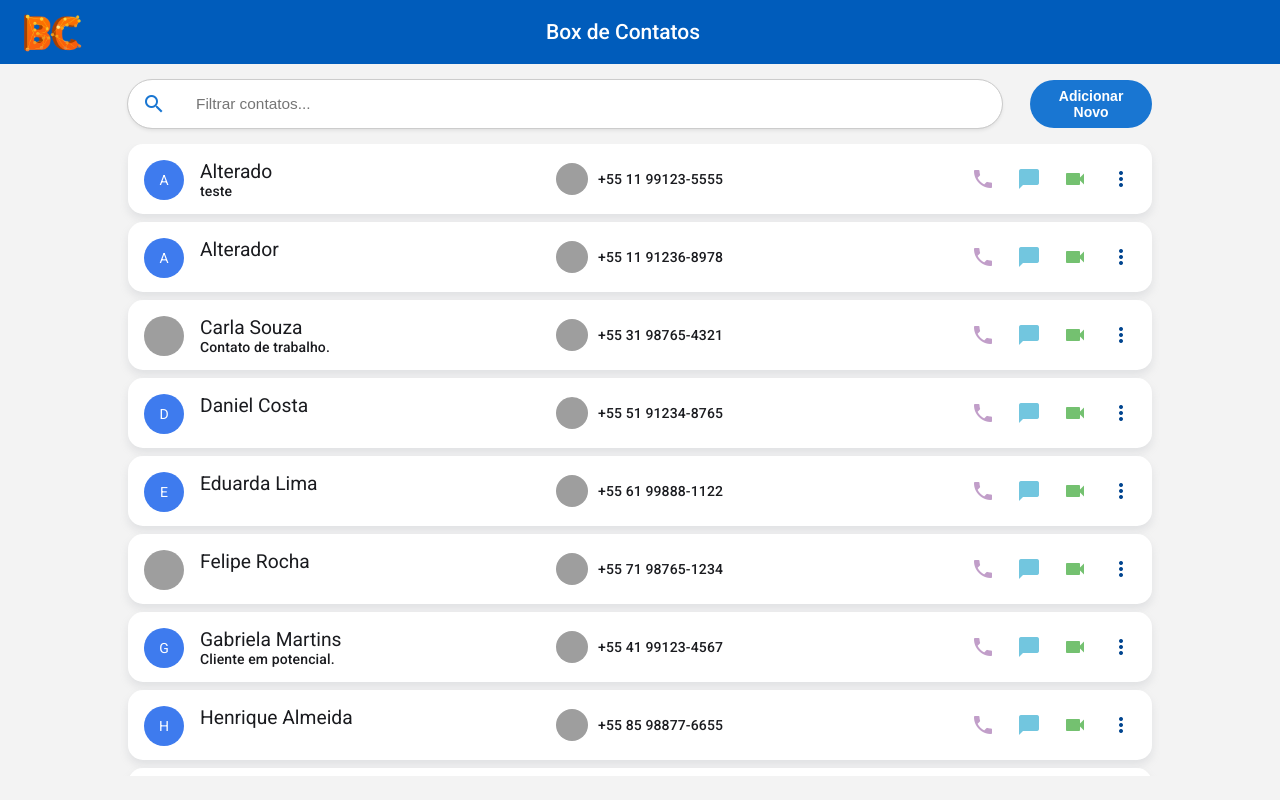
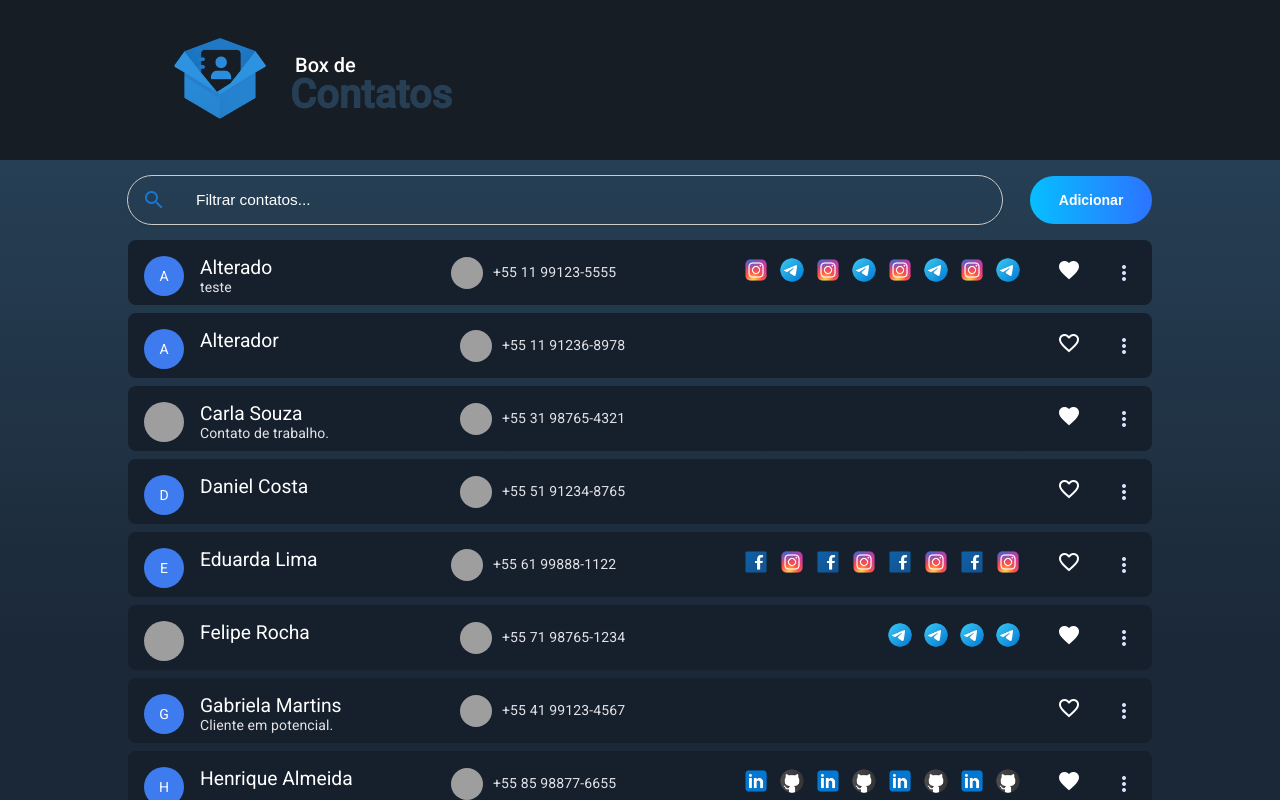
Before and after one commit to matigous/contact-box, an Angular app: page /contacts in a window 1280 px wide. Built offline with nearby package versions, Linux system fonts and the light colour scheme; data requests are answered from the project's data file; grey boxes are pictures that could not be loaded.

Commit message:
update  style page

```diff
--- a/src/app/app.scss
+++ b/src/app/app.scss
@@ -4,5 +4,5 @@
   width: 100vw;
   height: 100vh;
   overflow: hidden;
-  background-color: #f3f3f3;
+  color: white !important;
 }
--- a/src/app/features/contacts/list/components/filter/filter.html
+++ b/src/app/features/contacts/list/components/filter/filter.html
@@ -5,5 +5,5 @@
       placeholder="Filtrar contatos..." />
   </div>
   <span class="spacer"></span>
-  <button routerLink='/contact-details/'>Adicionar Novo</button>
+  <button routerLink='/contact-details/'>Adicionar</button>
 </div>
--- a/src/app/features/contacts/list/components/filter/filter.scss
+++ b/src/app/features/contacts/list/components/filter/filter.scss
@@ -16,6 +16,12 @@
     border: 0px;
     border-radius: 24px;
     outline: none !important;
+    background: none;
+    color: #ffffff;
+  }
+
+  .filter-input::placeholder {
+    color: white;
   }
 
   button {
@@ -31,8 +37,9 @@
     outline: none !important;
     padding: 16px 20px;
     font-weight: 600;
-    background: #1976d2;
-    color: #fff;
+    background: linear-gradient(90deg, #06BFFF 0%, #2D73FF 100%);
+    ;
+    color: #ffffff;
     cursor: pointer;
     transition: background 0.2s;
   }
@@ -55,9 +62,10 @@
     padding: 0 0 0 1rem;
     border-radius: 24px;
     outline: 1px solid #ccc;
-    background: #fff;
+    // background: #fff;
     box-shadow: 0 2px 4px rgba(0, 0, 0, 0.1);
     gap: 8px;
+
   }
 }
 
--- a/src/app/features/contacts/list/components/list-item/list-item.html
+++ b/src/app/features/contacts/list/components/list-item/list-item.html
@@ -1,4 +1,4 @@
-<mat-card (click)="show(contactItem.id)" class="contact-container">
+<mat-card class="contact-container">
   <mat-card-header>
     <img *ngIf="contactItem.photo; else noAvatar" mat-card-avatar src="{{contactItem.photo}}" alt="contact photo">
     <ng-template #noAvatar>
@@ -9,7 +9,7 @@
       </div>
     </ng-template>
     <mat-card-title>{{contactItem.name}}</mat-card-title>
-    <mat-card-subtitle>{{contactItem.notes}}</mat-card-subtitle>
+    <mat-card-subtitle subtitle-text-size>{{contactItem.notes}}</mat-card-subtitle>
   </mat-card-header>
   <div *ngIf="contactItem.phone; else showEmail" class="contact-phone">
     <img mat-card-avatar class="national-flag" src="https://cdn-icons-png.flaticon.com/512/3909/3909370.png"
@@ -22,12 +22,35 @@
       <mat-card-subtitle subtitle-text-size>{{contactItem.email}}</mat-card-subtitle>
     </div>
   </ng-template>
+  <div class="social-network-container">
+    <div class="social-network-content">
+      <div *ngFor="let icon of contactItem.socialNetworks">
+        <img class="social-network-icon" [src]="getIcon(icon.type)">
+      </div>
+      <div *ngFor="let icon of contactItem.socialNetworks">
+        <img class="social-network-icon" [src]="getIcon(icon.type)">
+      </div>
+      <div *ngFor="let icon of contactItem.socialNetworks">
+        <img class="social-network-icon" [src]="getIcon(icon.type)">
+      </div>
+      <div *ngFor="let icon of contactItem.socialNetworks">
+        <img class="social-network-icon" [src]="getIcon(icon.type)">
+      </div>
+    </div>
+    <div>
+      <mat-icon style=" padding-left: 20px;" [class]="contactItem.fav ?'favorite-icon-color' : ''
+                  ">
+        {{
+        contactItem.fav ? "favorite": "favorite_border"
+        }}
+      </mat-icon>
+    </div>
+
+
 
     <mat-card-actions>
-    <button matMiniFab (click)="$event.stopPropagation()"><mat-icon style="color: #C19EC9;"> phone</mat-icon></button>
-    <button matMiniFab (click)="$event.stopPropagation()"><mat-icon style="color: #72C6DF"> chat_bubble</mat-icon></button>
-    <button matMiniFab (click)="$event.stopPropagation()"><mat-icon style="color: #74C170"> videocam</mat-icon></button>
-    <button matMiniFab (click)="$event.stopPropagation()" [matMenuTriggerFor]="menu" aria-label="Example icon-button with a menu">
+      <button matMiniFab (click)="$event.stopPropagation()" [matMenuTriggerFor]="menu"
+        aria-label="Example icon-button with a menu">
         <mat-icon>more_vert</mat-icon>
       </button>
       <mat-menu #menu="matMenu">
@@ -41,4 +64,6 @@
         </button>
       </mat-menu>
     </mat-card-actions>
+  </div>
+
 </mat-card>
--- a/src/app/features/contacts/list/components/list-item/list-item.scss
+++ b/src/app/features/contacts/list/components/list-item/list-item.scss
@@ -1,17 +1,21 @@
 .contact-container {
   display: flex;
   flex-direction: row;
-  height: 70px;
+  height: 65px;
   justify-content: space-between;
-  cursor: pointer;
+}
+
+.contact-container:hover {
+  transform: scale(1.03);
+  transition: transform 150ms ease-in-out;
+
 }
 
 .mat-mdc-card {
   box-shadow: none;
   border-radius: 0;
-  border-radius: 15px;
-  background-color: #ffffff;
-  box-shadow: rgba(149, 157, 165, 0.2) 0px 5px 8px;
+  border-radius: 8px;
+  background-color: #16202D;
 }
 
 .mat-mdc-card:hover {
@@ -33,10 +37,23 @@
   margin: 0;
 }
 
-.mat-mdc-card-actions {
-  width: 200px;
+
+.social-network-container {
   display: flex;
-  justify-content: space-around;
+  align-items: center;
+  justify-content: flex-end;
+  gap: 15px;
+  flex: 1;
+
+}
+
+.social-network-content {
+  display: flex;
+  gap: 8px;
+}
+
+.social-network-icon {
+  width: 28px;
 }
 
 .mdc-fab {
@@ -49,19 +66,18 @@
   height: 32px;
 }
 
-.mat-divider {
-  border-color: #cfcfcfe0;
-}
-
 .no-avatar {
   display: flex;
   justify-content: center;
   align-items: centerr;
   background-color: #3e7bee;
-
 }
 
 .letter-avatar {
   color: white;
   margin: 12px;
 }
+
+.mat-mdc-card-subtitle {
+  font-weight: 400;
+}
--- a/src/app/features/contacts/list/components/list-item/list-item.ts
+++ b/src/app/features/contacts/list/components/list-item/list-item.ts
@@ -6,8 +6,9 @@ import {
   Output,
   inject,
 } from '@angular/core';
-import { Contact } from '../../../../../shared/types/types';
+import { Contact } from '../../../../../shared/models/contact-model';
 import { Router } from '@angular/router';
+import { SocialNetworkIcon } from '../../../../../shared/models/social-network-model';
 import { ThisReceiver } from '@angular/compiler';
 
 @Component({
@@ -23,10 +24,6 @@ export class ListItem {
   @Input() contactItem: Contact = {} as Contact;
   @Output() onDelete = new EventEmitter();
 
-  show(id: string) {
-    this.router.navigate(['/contact-details', id]);
-  }
-
   edit(id: string, event: Event) {
     event.stopPropagation();
     this.router.navigate(['/contact-details', id], {
@@ -40,4 +37,8 @@ export class ListItem {
     event.stopPropagation();
     this.onDelete.emit(id);
   }
+
+  getIcon(icon: string) {
+    return SocialNetworkIcon[icon as keyof typeof SocialNetworkIcon];
+  }
 }
--- a/src/app/features/contacts/list/list.scss
+++ b/src/app/features/contacts/list/list.scss
@@ -21,7 +21,7 @@
   overflow-y: auto;
   display: flex;
   flex-direction: column;
-  scrollbar-color: #818181 #ffffff;
+  scrollbar-color: #171D25 transparent;
   scrollbar-width: thin;
   gap: 8px;
 }
--- a/src/app/features/contacts/list/list.ts
+++ b/src/app/features/contacts/list/list.ts
@@ -2,6 +2,7 @@ import { Component } from '@angular/core';
 import { ContactsService } from '../../../shared/services/contacts-service';
 import { Contact } from '../../../shared/models/contact-model';
 import { Subject, takeUntil } from 'rxjs';
+
 
 @Component({
   selector: 'app-list',
--- a/src/app/layout/header/header.html
+++ b/src/app/layout/header/header.html
@@ -2,11 +2,14 @@
   <mat-toolbar>
     <img
       mat-card-image
-      src="assets/image/logo.png"
+      src="assets/image/logo2.png"
       alt="Logo da Box de Contatos"
     />
 
-    <h1>Box de Contatos</h1>
+    <div class="title-header">
+      <h1 class="first-sentence">Box de</h1>
+      <h1 class="second-sentence">Contatos</h1>
+    </div>
     <span class="spacer"></span>
   </mat-toolbar>
 </header>
--- a/src/app/layout/header/header.scss
+++ b/src/app/layout/header/header.scss
@@ -1,28 +1,42 @@
 .app-header {
-  height: 8vh;
+  height: 20vh;
 
   mat-toolbar {
     display: flex;
-    background-color: var(--mat-sys-primary);
+    background-color: #171d25;
     border-radius: 0;
-    color: var(--mat-sys-on-primary);
-    padding: 0 10px;
+
+    padding: 0 150px;
     height: 100%;
+
   }
 
   img {
-    height: 86px;
+    height: 140px;
   }
 
-  h1 {
-    display: block;
-    margin-right: 0 auto;
-    text-align: center;
+  .title-header {
+    display: flex;
+    flex-direction: column;
+    width: 100px;
     flex: 1;
     z-index: 1;
-    font-size: 1.5rem;
-    font-weight: 500;
+    gap: 5px;
+
+    .first-sentence {
+      font-weight: 500;
+      color: rgb(255, 255, 255);
+      font-size: 20px;
+      padding-left: 5px;
+    }
+
+    .second-sentence {
+      color: #263F54;
+      font-size: 40px;
+      font-weight: 900;
+    }
   }
+
   .spacer {
     flex: 0 1 120px;
   }
--- a/src/app/shared/services/social-networks-service.ts
+++ b/src/app/shared/services/social-networks-service.ts
@@ -2,7 +2,7 @@ import { Injectable } from '@angular/core';
 import { HttpClient } from '@angular/common/http';
 import { Observable, BehaviorSubject, of, tap, throwError } from 'rxjs';
 import { environment } from '../../../environments/environment';
-import { AvailableSocialNetwork, SocialNetworkType } from '../types/types';
+import { AvailableSocialNetwork, SocialNetworkType } from '../models/social-network-model';
 
 @Injectable({
   providedIn: 'root',
--- a/src/styles.scss
+++ b/src/styles.scss
@@ -13,13 +13,14 @@ html {
   // Default the application to a light color theme. This can be changed to
   // `dark` to enable the dark color theme, or to `light dark` to defer to the
   // user's system settings.
-  color-scheme: light;
+  color-scheme: dark;
 
   // Set a default background, font and text colors for the application using
   // Angular Material's system-level CSS variables. Learn more about these
   // variables at https://material.angular.dev/guide/system-variables
   background-color: var(--mat-sys-surface);
-  color: var(--mat-sys-on-surface);
+  background: linear-gradient(180deg, #2A475E 0%, #1B2838 80%);
+  color: #ffffff;
   font: var(--mat-sys-body-medium);
 }
 
```
Also changed, not shown: src/assets/image/logo2.png (added), src/assets/image/logo3.png (added). Lines whose indentation alone changed are shown as unchanged.
